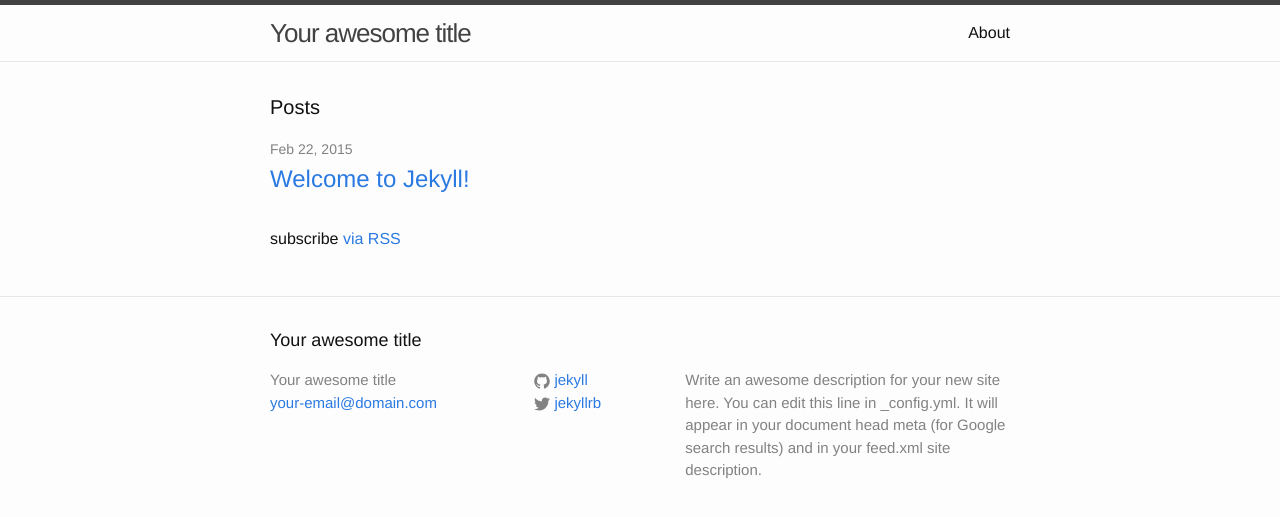
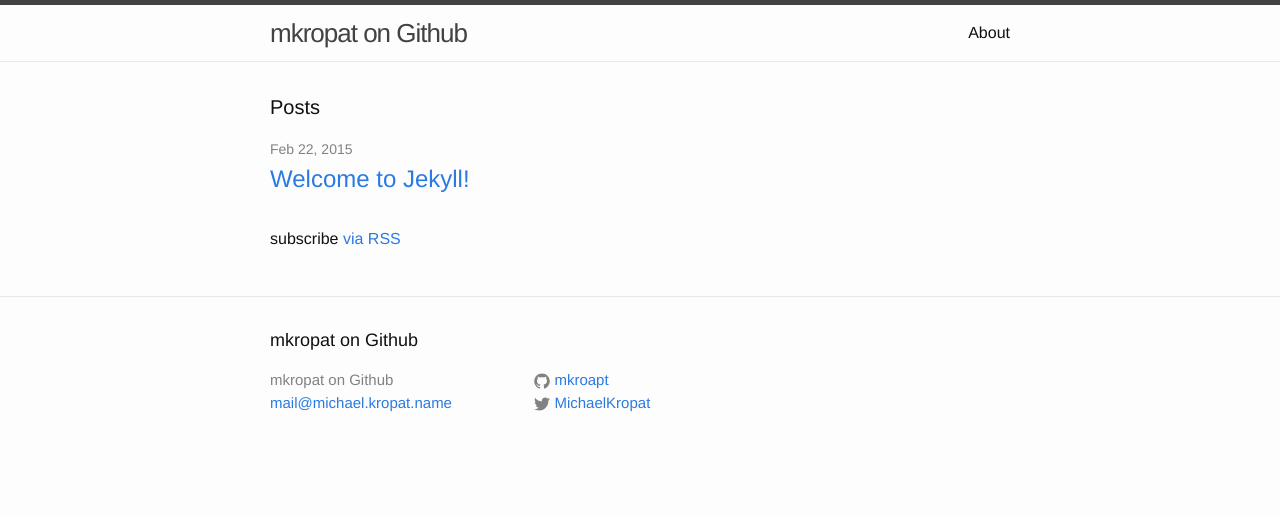
Before and after one commit to mkropat/mkropat.github.io, a Jekyll site: the page built from index.html, in a window 1280 px wide. Shown: the top 517 px of the page. Built offline with Jekyll 4.4.1, drawn with Linux system fonts in a browser that asks for light colours; Markdown is read by kramdown in place of the engine named in the settings.

Commit message:
Configure site

```diff
--- a/_config.yml
+++ b/_config.yml
@@ -1,14 +1,10 @@
 # Site settings
-title: Your awesome title
-email: your-email@domain.com
-description: > # this means to ignore newlines until "baseurl:"
-  Write an awesome description for your new site here. You can edit this
-  line in _config.yml. It will appear in your document head meta (for
-  Google search results) and in your feed.xml site description.
+title: mkropat on Github
+email: mail@michael.kropat.name
 baseurl: "" # the subpath of your site, e.g. /blog/
-url: "http://yourdomain.com" # the base hostname & protocol for your site
-twitter_username: jekyllrb
-github_username:  jekyll
+url: "http://mkropat.github.io" # the base hostname & protocol for your site
+twitter_username: MichaelKropat
+github_username:  mkroapt
 
 # Build settings
-markdown: kramdown
+markdown: redcarpet
```
